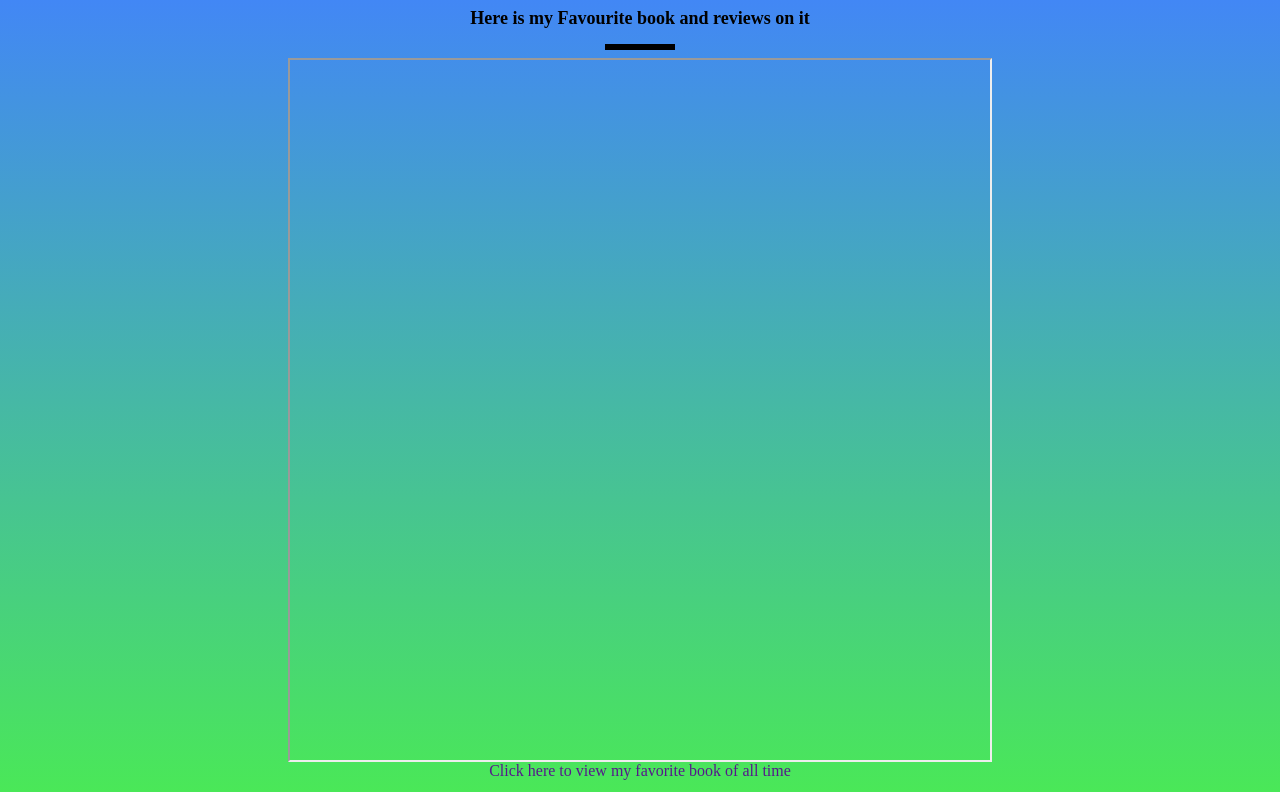
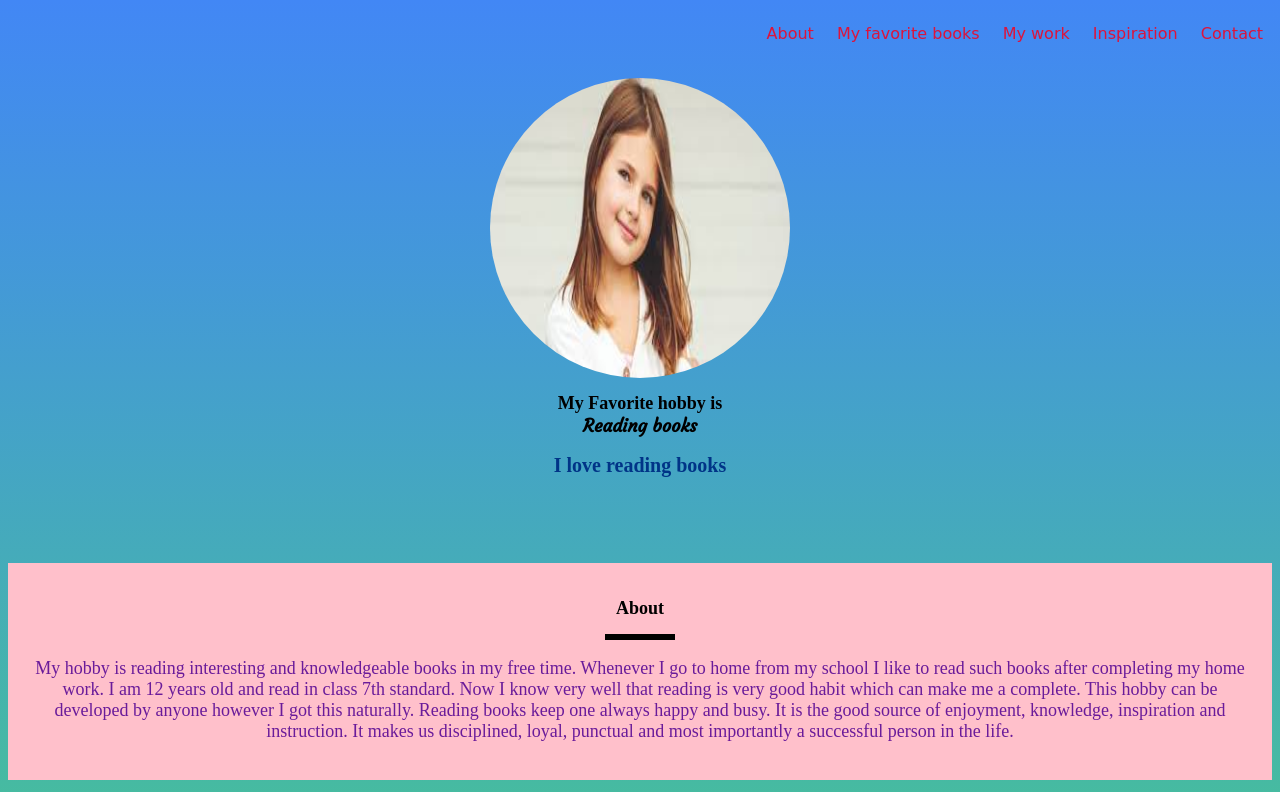
Before and after one commit to jgofficial23/P59_template, a plain HTML site: page index.html in a window 1280 px wide. Shown: the top 792 px of the page. Drawn offline with Linux system fonts and the light colour scheme.

Commit message:
Add files via upload

```diff
--- a/index.html
+++ b/index.html
@@ -7,22 +7,26 @@
 </head>
 
 <body>
-    <!--1. Paste the code from project 58 -->
-
-
-
-
-
-
-
-    <!---- 2. Link the section with ID "bio" with the <li> tag "About". Eg:  <li class="link"><a href="#bio">About</a> </li> -->
-
-
-
-
-
-    <!---- 3. Create an ID, "References" for the section below and link it with the <li> tag "My favorite books" -->
-     <section id="">
+    <!-- Link the sections with ID bio, References and Mywork below-->
+   <ul class="menu">
+        <li class="link">About</li>
+        <li class="link">My favorite books</li>
+        <li class="link">My work</li>
+        <li class="link">Inspiration</li>
+        <li class="link">Contact</li>
+    </ul>
+    <section id="welcome">
+        <img src="kid.jpg">
+        <h1>My Favorite hobby is <br><span id="myname">Reading books</span></h1>
+        <h2>I love reading books</h2>
+    </section>
+    <section id="bio">
+        <h1>About</h1>
+        <div class="line"></div>
+        <p class="para">My hobby is reading interesting and knowledgeable books in my free time. Whenever I go to home from my school I like to read such books after completing my home work. I am 12 years old and read in class 7th standard. Now I know very well that reading is very good habit which can make me a complete. This hobby can be developed by anyone however I got this naturally. Reading books keep one always happy and busy. It is the good source of enjoyment, knowledge, inspiration and instruction. It makes us disciplined, loyal, punctual and most importantly a successful person in the life.
+        </p>
+    </section>
+    <section id="References">
 
         <h1>Here is my Favourite book and reviews on it</h1>
 
@@ -30,14 +34,14 @@
 
 
 
-         <!-- 4. Fill in the source of the <iframe> tag below to:  https://freelymagazine.com/2018/02/14/book-review-i-am-mahala/#:~:text=%E2%80%9CEducation%20is%20education.&text=The%20near%2Dfatal%20attack%20gave,Prize%20winner%20of%20all%20times -->
+         <!--  Fill in the source of the <iframe> tag below to:  https://freelymagazine.com/2018/02/14/book-review-i-am-mahala/#:~:text=%E2%80%9CEducation%20is%20education.&text=The%20near%2Dfatal%20attack%20gave,Prize%20winner%20of%20all%20times -->
         <iframe width="700" height="700" src=""></iframe>
 
 
 
 
         <div class="jj">
-            <!-- 5. Fill in the href of the <a> tag below to : https://en.wikipedia.org/wiki/Harry_Potter -->
+            <!--  Fill in the href of the <a> tag below to : https://en.wikipedia.org/wiki/Harry_Potter -->
             <a href="" target="_blank">Click here to view my favorite book of all time </a>
         </div>
      </section>
@@ -45,14 +49,14 @@
 
 
 
-    <!---- 6. Create an ID, "Mywork" for the section below and link it with the <li> tag "My work" -->
-    <section id="">
+
+    <section id="Mywork">
         <h1>I also love writing short passages</h1>
 
         <div class="line"></div>
 
-        <!-- 7. Make sure the link opens in a new tab. Use target ="_blank" attribute to the <a> tag below -->
-        <button class='button'><a href="story.html" >Click here to view my story</a></button>
+
+        <button class='button'><a href="story.html" target ="_blank"  >Click here to view my story</a></button>
 
     </section>
 
--- a/portfolio.css
+++ b/portfolio.css
@@ -54,8 +54,8 @@ h2{
     color:black;
 }
 .menu a{
-    /*8. Use !important property for the below CSS color tag */
-    color:black ;
+
+    color:black !important;
 }
 
 
@@ -83,7 +83,7 @@ h2{
   padding: 15px 32px;
   text-align: center;
   text-decoration: none;
-  display:inline-block;
+  display: inline-block;
   font-size: 16px;
 }
 a
```
